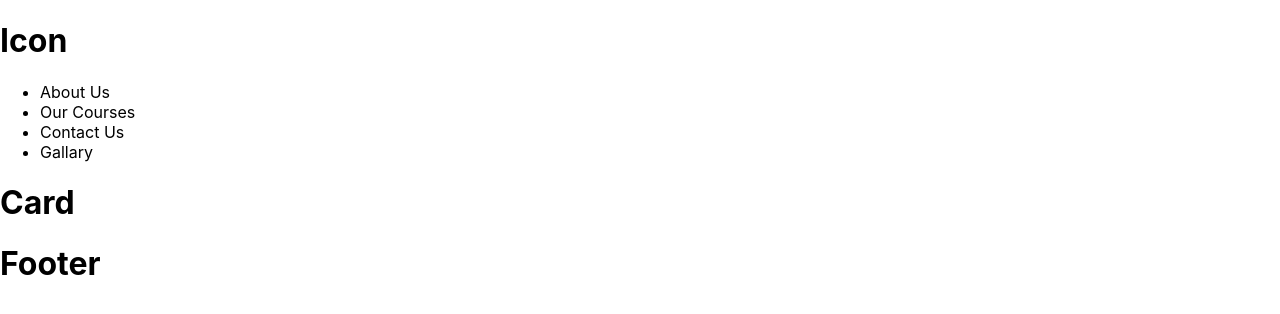
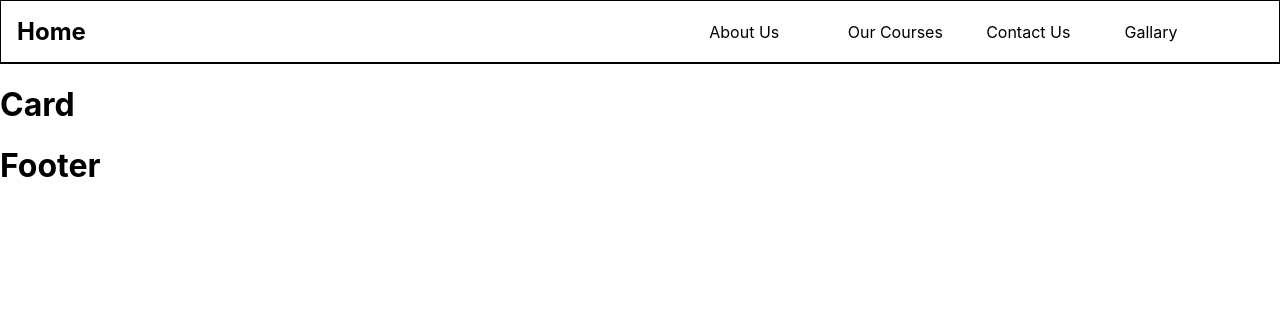
Before and after one commit to lord483/Project-1, a React (Create React App) app: page / in a window 1280 px wide. Shown: the top 314 px of the page. Built offline with nearby package versions, Linux system fonts and the light colour scheme.

Commit message:
add navbar and route paths

```diff
--- a/src/App.js
+++ b/src/App.js
@@ -1,7 +1,7 @@
 import logo from "./logo.svg";
 import { Route, BrowserRouter as Router, Switch } from "react-router-dom";
 import "./App.css";
-import { Home, Contact, Gallary, Courses } from "./components/views";
+import { Home, Contact, Gallary, Courses, About } from "./components/views";
 
 function App() {
 	return (
@@ -9,6 +9,9 @@ function App() {
 			<Switch>
 				<Route path="/" exact={true}>
 					<Home />
+				</Route>
+				<Route path="/about">
+					<About />
 				</Route>
 				<Route path="/contact">
 					<Contact />
--- a/src/components/navbar.js
+++ b/src/components/navbar.js
@@ -1,20 +1,66 @@
 import React from "react";
+import { BrowserRouter } from "react-router-dom";
 import styled from "styled-components";
+import { Link, BrowserRouter as Router } from "react-router-dom";
 
 function Navbar() {
 	return (
-		<React.Fragment>
-			<h1>Icon</h1>
-			<ul>
-				<li>About Us</li>
-				<li>Our Courses</li>
-				<li>Contact Us</li>
-				<li>Gallary</li>
+		<Wrapper>
+			<ul className="nav-container">
+				<li className="nav-heading">
+					<h1>
+						<Link to="/">Home</Link>
+					</h1>
+				</li>
+				<li className="nav-item">
+					<Link to="/about">About Us</Link>
+				</li>
+				<li className="nav-item">
+					<Link to="/courses">Our Courses</Link>
+				</li>
+				<li className="nav-item">
+					<Link to="/contact">Contact Us</Link>
+				</li>
+				<li className="nav-item">
+					<Link to="/gallary">Gallary</Link>
+				</li>
 			</ul>
-		</React.Fragment>
+		</Wrapper>
 	);
 }
 
-const Wrapper = styled.nav``;
+const Wrapper = styled.nav`
+	* {
+		margin: 0;
+		padding: 0;
+	}
+	border: solid 1px black;
+
+	.nav-container {
+		display: flex;
+		display: -webkit-box;
+		display: -moz-box;
+		display: -ms-flexbox;
+		display: -webkit-flex;
+		border-bottom: solid 1px black;
+		align-items: center;
+		justify-content: flex-end;
+		padding: 1rem;
+	}
+
+	.nav-container > .nav-item {
+		list-style-type: none;
+
+		flex: 1;
+	}
+
+	.nav-heading {
+		display: inline-block;
+
+		flex: 1;
+		justify-content: center;
+		flex: 5;
+	}
+`;
 
 export default Navbar;
--- a/src/components/views/about.js
+++ b/src/components/views/about.js
@@ -0,0 +1,13 @@
+import React from "react";
+import Navbar from "../navbar";
+
+function About() {
+	return (
+		<React.Fragment>
+			<Navbar />
+			<h1>About page</h1>
+		</React.Fragment>
+	);
+}
+
+export default About;
--- a/src/components/views/contact.js
+++ b/src/components/views/contact.js
@@ -1,11 +1,13 @@
 import React from "react";
+import Navbar from "../navbar";
 
 function Contact() {
-  return (
-    <React.Fragment>
-      <h1>Contact page</h1>
-    </React.Fragment>
-  );
+	return (
+		<React.Fragment>
+			<Navbar />
+			<h1>Contact page</h1>
+		</React.Fragment>
+	);
 }
 
 export default Contact;
--- a/src/components/views/courses.js
+++ b/src/components/views/courses.js
@@ -1,11 +1,13 @@
 import React from "react";
+import Navbar from "../navbar";
 
 function Courses() {
-  return (
-    <React.Fragment>
-      <h1>Courses page</h1>
-    </React.Fragment>
-  );
+	return (
+		<React.Fragment>
+			<Navbar />
+			<h1>Courses page</h1>
+		</React.Fragment>
+	);
 }
 
 export default Courses;
--- a/src/components/views/gallary.js
+++ b/src/components/views/gallary.js
@@ -1,11 +1,13 @@
 import React from "react";
+import Navbar from "../navbar";
 
 function Gallary() {
-  return (
-    <React.Fragment>
-      <h1>Gallary page</h1>
-    </React.Fragment>
-  );
+	return (
+		<React.Fragment>
+			<Navbar />
+			<h1>Gallary page</h1>
+		</React.Fragment>
+	);
 }
 
 export default Gallary;
--- a/src/components/views/index.js
+++ b/src/components/views/index.js
@@ -2,5 +2,6 @@ import Home from "./home";
 import Contact from "./contact";
 import Courses from "./courses";
 import Gallary from "./gallary";
+import About from "./about";
 
-export { Home, Contact, Courses, Gallary };
+export { Home, Contact, Courses, Gallary, About };
--- a/src/index.css
+++ b/src/index.css
@@ -1,13 +1,18 @@
 body {
-  margin: 0;
-  font-family: -apple-system, BlinkMacSystemFont, 'Segoe UI', 'Roboto', 'Oxygen',
-    'Ubuntu', 'Cantarell', 'Fira Sans', 'Droid Sans', 'Helvetica Neue',
-    sans-serif;
-  -webkit-font-smoothing: antialiased;
-  -moz-osx-font-smoothing: grayscale;
+	margin: 0;
+	font-family: -apple-system, BlinkMacSystemFont, "Segoe UI", "Roboto", "Oxygen",
+		"Ubuntu", "Cantarell", "Fira Sans", "Droid Sans", "Helvetica Neue",
+		sans-serif;
+	-webkit-font-smoothing: antialiased;
+	-moz-osx-font-smoothing: grayscale;
 }
 
 code {
-  font-family: source-code-pro, Menlo, Monaco, Consolas, 'Courier New',
-    monospace;
+	font-family: source-code-pro, Menlo, Monaco, Consolas, "Courier New",
+		monospace;
 }
+
+a {
+	text-decoration: none;
+	color: black;
+}
```
Also changed, not shown: 1 other file (tests, documents, lock files or other folders).
